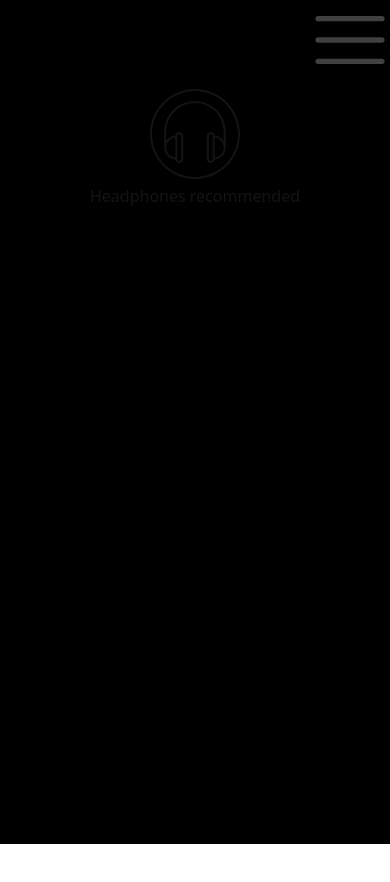
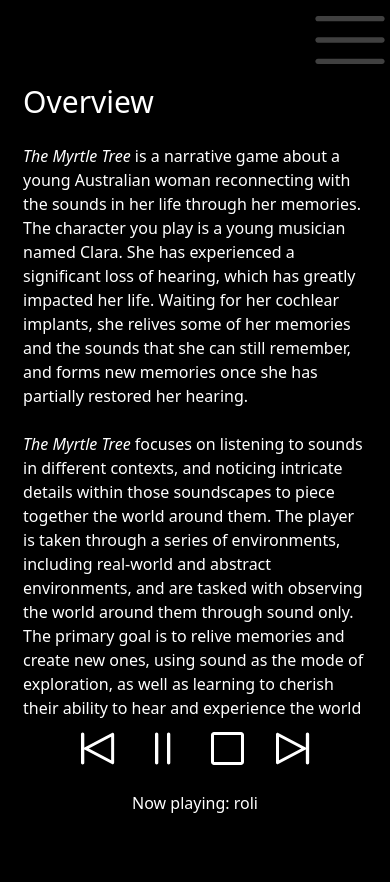
Before and after one commit to roryhealy/themyrtletree, a Next.js app: page / in a window 390 px wide. Both pictures are taken after a click on the button "Click to begin". Shown: the top 882 px of the page. Before the commit the page ends 844 px from the top, so only its background shows below. Built offline with nearby package versions, Linux system fonts and the light colour scheme.

Commit message:
Fix buttons not showing on mobile view

```diff
--- a/components/main.tsx
+++ b/components/main.tsx
@@ -34,12 +34,12 @@
       setStartButtonHidden(true);
       setHeadphonesHidden(false);
       setHeadphonesOpaque(true);
-    }, 2500);
+    }, 100);
 
     setTimeout(() => {
       // Fade out the headphones
       setHeadphonesOpaque(false);
-    }, 5000);
+    }, 200);
 
     setTimeout(() => {
       // Hide the headphones, fade in the panels and controls in
@@ -48,7 +48,7 @@
       setPanelsOpaque(true);
       setControlsHidden(false);
       setControlsOpaque(true);
-    }, 7500);
+    }, 300);
   };
 
   return (
--- a/components/panel.tsx
+++ b/components/panel.tsx
@@ -190,6 +190,7 @@
   };
 
   const previousPanel = () => {
+    window.scrollTo({ top: 0, behavior: 'smooth' });
     if (index == 1) {
       setLeftArrowVisible(false);
     }
@@ -198,6 +199,7 @@
   };
 
   const nextPanel = () => {
+    window.scrollTo({ top: 0, behavior: 'smooth' });
     if (index == maxPanels - 2) {
       setRightArrowVisible(false);
     }
@@ -206,19 +208,19 @@
   };
 
   const buttonStyle =
-    'border-0 rounded-lg px-20 py-1 active:bg-neutral-700 hover:bg-neutral-900 transition-colors ease-in duration-100';
+    'sm:border-0 border border-neutral-700 rounded-lg sm:w-fit w-auto sm:px-20 py-1 active:bg-neutral-700 hover:bg-neutral-900 transition-colors ease-in duration-100 grid justify-items-center';
 
   return (
     <div hidden={hidden} className='h-full'>
       <div className='flex flex-col items-center justify-between h-full'>
-        <div className='flex flex-1'>
+        <div className='flex flex-1 mb-4'>
           <div>{getInner()}</div>
         </div>
 
-        <div className='grid grid-cols-2 gap-x-10 mb-3'>
+        <div className='grid grid-cols-2 gap-x-10 w-full sm:w-auto'>
           {leftArrowVisible ? (
             <button className={buttonStyle} onClick={previousPanel}>
-              <Image src={leftArrowImage} alt='Previous slide' className='h-40 w-40 sm:w-auto sm:h-auto' />
+              <Image src={leftArrowImage} alt='Previous slide' />
             </button>
           ) : (
             <div className='px-20 py-1'></div>
@@ -226,7 +228,7 @@
 
           {rightArrowVisible ? (
             <button className={buttonStyle} onClick={nextPanel}>
-              <Image src={rightArrowImage} alt='Next slide' className='h-20 w-20 sm:w-auto sm:h-auto' />
+              <Image src={rightArrowImage} alt='Next slide' />
             </button>
           ) : (
             <div className='px-20 py-1'></div>
```
